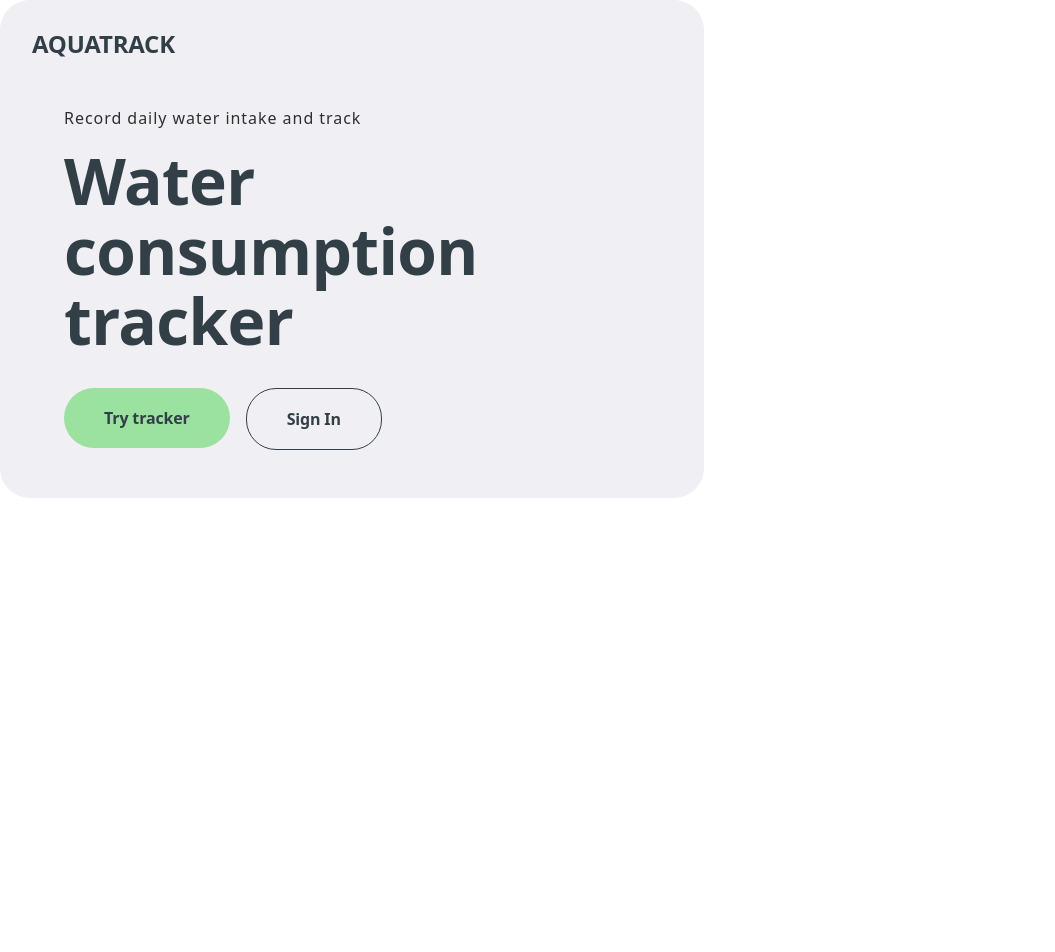
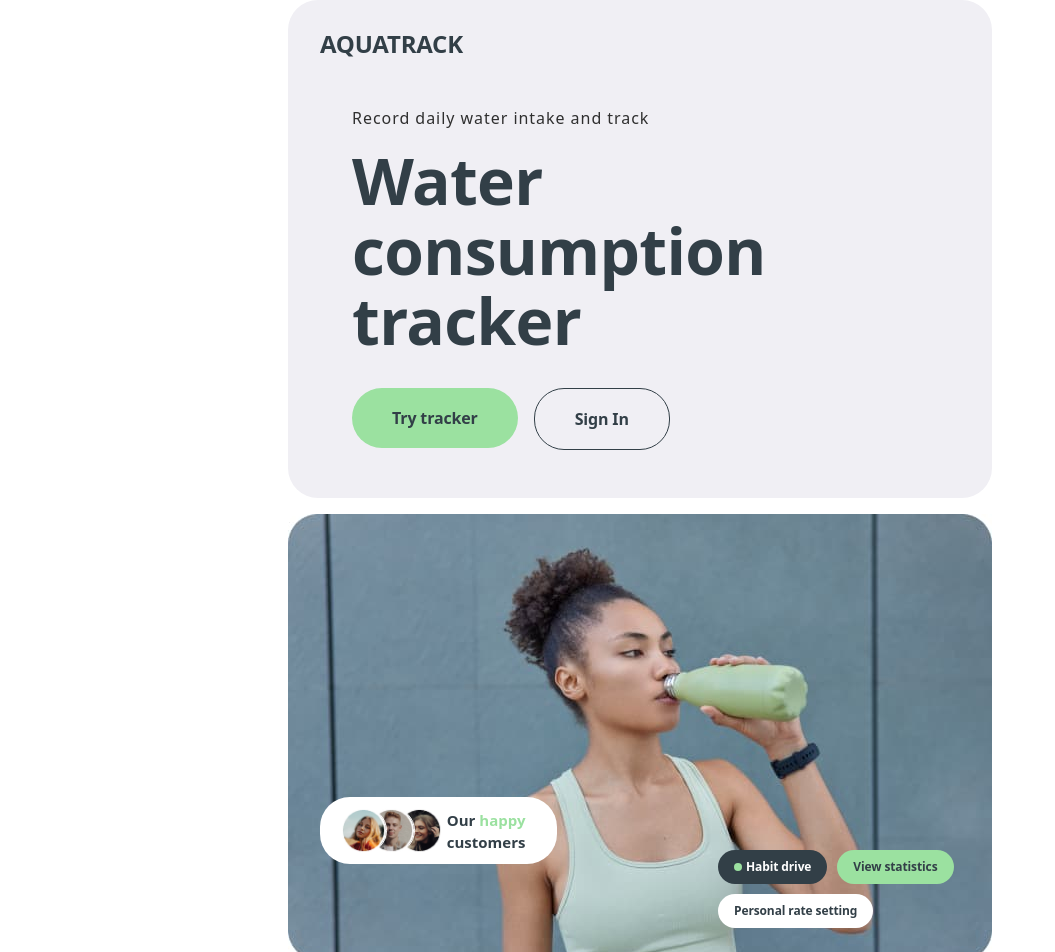
Before and after one commit to Olena-Synytsia/aqua-track-02-FIX, a React (Vite) app: page / in a window 1280 px wide. Shown: the top 952 px of the page, without its empty margins (0-1055 px from the left). Before the commit the page ends 800 px from the top, so only its background shows below. Built offline with nearby package versions, Linux system fonts and the light colour scheme.

Commit message:
adv-section
full home page

```diff
--- a/src/components/HomePage/AdvantagesSection/AdvantagesSection.jsx
+++ b/src/components/HomePage/AdvantagesSection/AdvantagesSection.jsx
@@ -0,0 +1,51 @@
+import style from "./AdvantagesSection.module.css";
+import imgOne from "../../../assets/img/Male1-Memojis-tab-desc-x1.jpg";
+import imgTwo from "../../../assets/img/Male2-Memojis-tab-desc-x1.jpg";
+import imgThree from "../../../assets/img/Male3-Memojis-tab-desc-x1.jpg";
+
+const AdvantagesSection = () => {
+  return (
+    <div>
+      <div className={style.wrapper}>
+        <ul className={style.customersContainer}>
+          <li>
+            <ul className={style.customersList}>
+              <li className={style.circle1}>
+                <img className={style.avatar} src={imgOne} alt="" />
+              </li>
+              <li className={style.circle2}>
+                <img className={style.avatar} src={imgTwo} alt="" />
+              </li>
+              <li className={style.circle3}>
+                <img className={style.avatar} src={imgThree} alt="" />
+              </li>
+            </ul>
+          </li>
+          <li>
+            <p className={style.customerText}>
+              Our <span>happy</span> customers
+            </p>
+          </li>
+        </ul>
+        <ul className={style.tagList}>
+          <li className={style.tagItem1}>
+            <div className={style.iconContainer}>
+              <svg className={style.iconDot}>
+                <use href="../../../assets/sprite.svg#icon-Ellipse-13" />
+              </svg>
+              <p className={style.tagText}>Habit drive</p>
+            </div>
+          </li>
+          <li className={style.tagItem2}>
+            <p className={style.tagText}>View statistics</p>
+          </li>
+          <li className={style.tagItem3}>
+            <p className={style.tagText}>Personal rate setting</p>
+          </li>
+        </ul>
+      </div>
+    </div>
+  );
+};
+
+export default AdvantagesSection;
--- /dev/null
+++ b/src/components/HomePage/AdvantagesSection/AdvantagesSection.module.css
@@ -0,0 +1,229 @@
+.wrapper {
+  background-image: url("../../../assets/img/Rectangle-mob-x1.jpg");
+  background-repeat: no-repeat;
+  background-size: cover;
+  width: 343px;
+  height: 353px;
+  position: relative;
+}
+
+@media screen and (-webkit-min-device-pixel-ratio: 2),
+  (min-resolution: 2dppx),
+  (min-resolution: 192dpi) {
+  .wrapper {
+    background-image: url("../../../assets/img/Rectangle-mob-x2.jpg");
+  }
+}
+
+.test {
+  display: block;
+  width: 100px;
+  height: 100px;
+}
+
+.avatar {
+  width: 26px;
+  height: 28px;
+  border-radius: 50%;
+  flex-shrink: 0;
+  border: 1px solid #fff;
+  display: flex;
+  align-items: center;
+  justify-content: center;
+}
+
+.circle1 {
+  left: 0;
+  z-index: 3;
+}
+.circle2 {
+  z-index: 2;
+  margin-left: -9.5px;
+}
+.circle3 {
+  z-index: 1;
+  margin-left: -9.5px;
+}
+
+.customersList {
+  display: flex;
+  width: 61.29px;
+}
+
+.customersContainer {
+  display: flex;
+  padding: 10px 14px;
+  border-radius: 30px;
+  background-color: #fff;
+  width: 160px;
+  align-items: center;
+  gap: 3.77px;
+  position: absolute;
+  left: 16px;
+  bottom: 96px;
+}
+
+.customerText {
+  font-weight: 700;
+  font-size: 12px;
+  color: #323f47;
+  line-height: 14px;
+  display: block;
+  width: 68px;
+}
+
+.customerText span {
+  color: #9be1a0;
+}
+
+.tagList {
+  display: flex;
+  width: 168px;
+  flex-direction: row;
+  flex-wrap: wrap;
+  gap: 4px;
+  position: absolute;
+  right: 16px;
+  bottom: 32px;
+}
+
+.tagList li {
+  padding: 9px 12px;
+  border-radius: 30px;
+  display: flex;
+  justify-content: center;
+  align-items: center;
+}
+
+.tagText {
+  font-weight: 700;
+  font-size: 8px;
+  line-height: 8px;
+  letter-spacing: -0.01em;
+  text-align: center;
+}
+
+.iconContainer {
+  display: flex;
+  justify-content: center;
+  align-items: center;
+  gap: 4px;
+}
+
+.iconDot {
+  width: 8px;
+  height: 8px;
+  /* fill: #9be1a0;
+  stroke: #9be1a0; */
+  background-color: #9be1a0;
+  border-radius: 50%;
+}
+
+.tagItem1 {
+  background-color: #323f47;
+}
+
+.tagItem1 p {
+  color: #fff;
+}
+
+.tagItem2 {
+  background-color: #9be1a0;
+}
+
+.tagItem2 p {
+  color: #323f47;
+}
+
+.tagItem3 {
+  background-color: #fff;
+}
+
+.tagItem3 p {
+  color: #323f47;
+}
+
+@media screen and (min-width: 768px) {
+  .wrapper {
+    background-image: url("../../../assets/img/Rectangle-tab-x1.jpg");
+    width: 704px;
+    height: 446px;
+  }
+
+  @media screen and (-webkit-min-device-pixel-ratio: 2),
+    (min-resolution: 2dppx),
+    (min-resolution: 192dpi) {
+    .wrapper {
+      background-image: url("../../../assets/img/Rectangle-tab-x2.jpg");
+    }
+  }
+
+  .customersContainer {
+    left: 32px;
+    padding: 10px 20px;
+    width: 237px;
+  }
+
+  .avatar {
+    width: 47px;
+    height: 47px;
+  }
+
+  .customerText {
+    font-size: 15px;
+    line-height: 22px;
+    width: 90px;
+  }
+
+  .customersList {
+    width: 103px;
+  }
+
+  .circle2 {
+    margin-left: -19px;
+  }
+  .circle3 {
+    margin-left: -19px;
+  }
+
+  .tagList {
+    width: 242px;
+    gap: 10px;
+    right: 32px;
+  }
+
+  .tagList li {
+    padding: 11px 16px;
+  }
+
+  .tagText {
+    font-size: 12px;
+    line-height: 12px;
+  }
+}
+
+@media screen and (min-width: 1440px) {
+  .wrapper {
+    background-image: url("../../../assets/img/Rectangle-desc-x1.jpg");
+    width: 672px;
+    height: 736px;
+  }
+
+  @media screen and (-webkit-min-device-pixel-ratio: 2),
+    (min-resolution: 2dppx),
+    (min-resolution: 192dpi) {
+    .wrapper {
+      background-image: url("../../../assets/img/Rectangle-desc-x2.jpg");
+    }
+  }
+
+  .customersContainer {
+    left: 32px;
+    bottom: 132px;
+    width: 237px;
+  }
+
+  .tagList {
+    bottom: 64px;
+  }
+}
--- a/src/pages/WelcomePage/WelcomePage.jsx
+++ b/src/pages/WelcomePage/WelcomePage.jsx
@@ -1,10 +1,14 @@
+import AdvantagesSection from "../../components/HomePage/AdvantagesSection/AdvantagesSection.jsx";
 import WelcomeSection from "../../components/HomePage/WelcomeSection/Section/WelcomeSection";
+import welcStyle from "./WelcomePage.module.css";
 
 const WelcomePage = () => {
   return (
-    <div>
-      <WelcomeSection />
-      {/* <AdvantagesSection /> */}
+    <div className="container">
+      <div className={welcStyle.welcomeContainer}>
+        <WelcomeSection />
+        <AdvantagesSection />
+      </div>
     </div>
   );
 };
--- a/src/pages/WelcomePage/WelcomePage.module.css
+++ b/src/pages/WelcomePage/WelcomePage.module.css
@@ -0,0 +1,13 @@
+.welcomeContainer {
+  display: flex;
+  flex-direction: column;
+  gap: 16px;
+}
+
+@media screen and (min-width: 1440px) {
+  .welcomeContainer {
+    display: flex;
+    flex-direction: row;
+    gap: 32px;
+  }
+}
```
